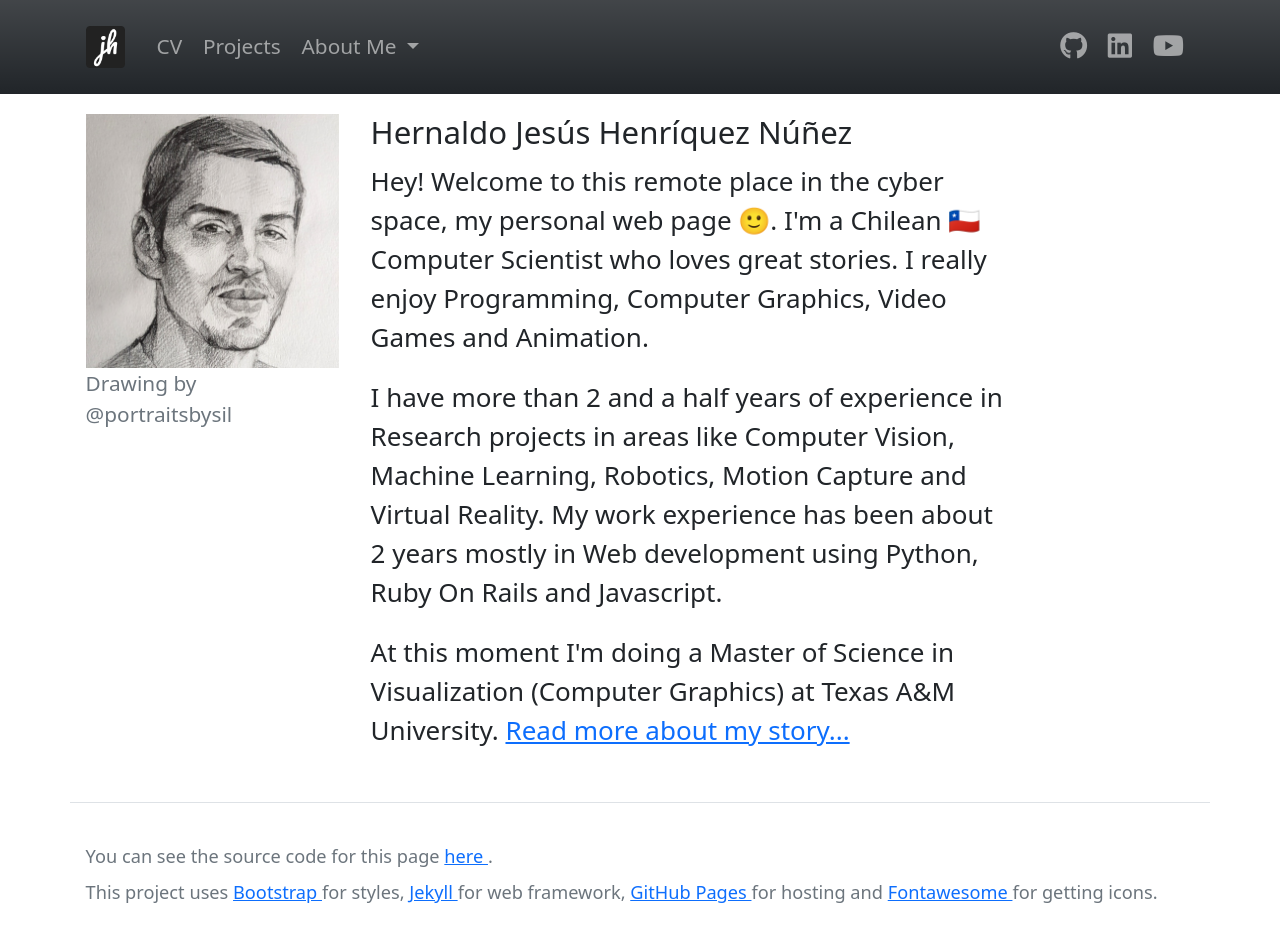
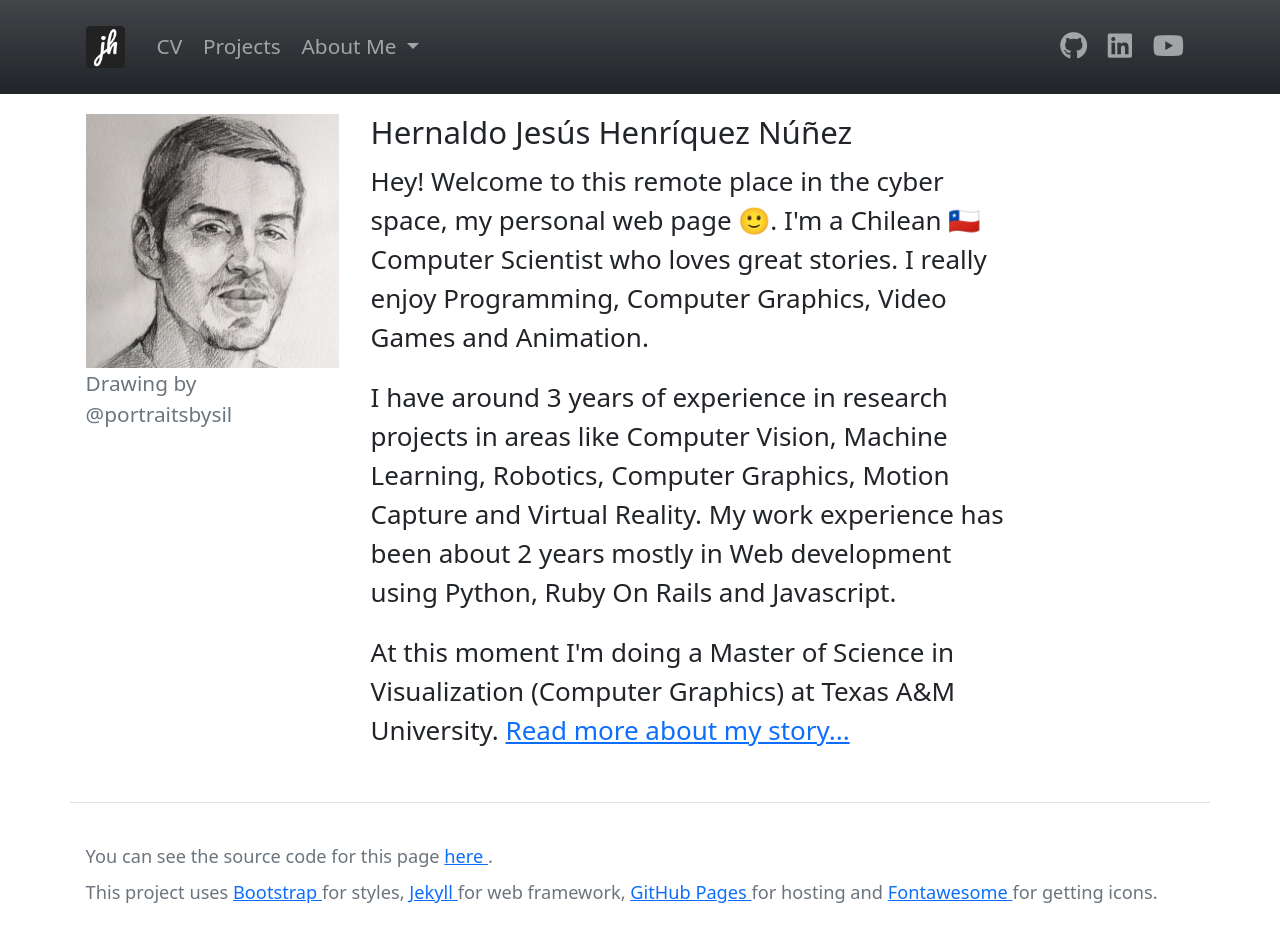
Before and after one commit to HenrYxZ/henryxz.github.io, a Jekyll site: the page built from index.html, in a window 1280 px wide. Built offline with Jekyll 4.4.1, drawn with Linux system fonts in a browser that asks for light colours; nearby versions of some CDN libraries.

Commit message:
update years of research experience

```diff
--- a/index.html
+++ b/index.html
@@ -22,10 +22,10 @@ title: Hernaldo Jesús Henríquez Núñez
       enjoy Programming, Computer Graphics, Video Games and Animation.
     </p>
     <p class="lead">
-      I have more than 2 and a half years of experience in Research projects in
-      areas like Computer Vision, Machine Learning, Robotics, Motion Capture and
-      Virtual Reality. My work experience has been about 2 years mostly in Web
-      development using Python, Ruby On Rails and Javascript.
+      I have around 3 years of experience in research projects in areas like
+      Computer Vision, Machine Learning, Robotics, Computer Graphics, Motion
+      Capture and Virtual Reality. My work experience has been about 2 years
+      mostly in Web development using Python, Ruby On Rails and Javascript.
     </p>
     <p class="lead">
        At this moment I'm doing a Master of Science in Visualization
```
